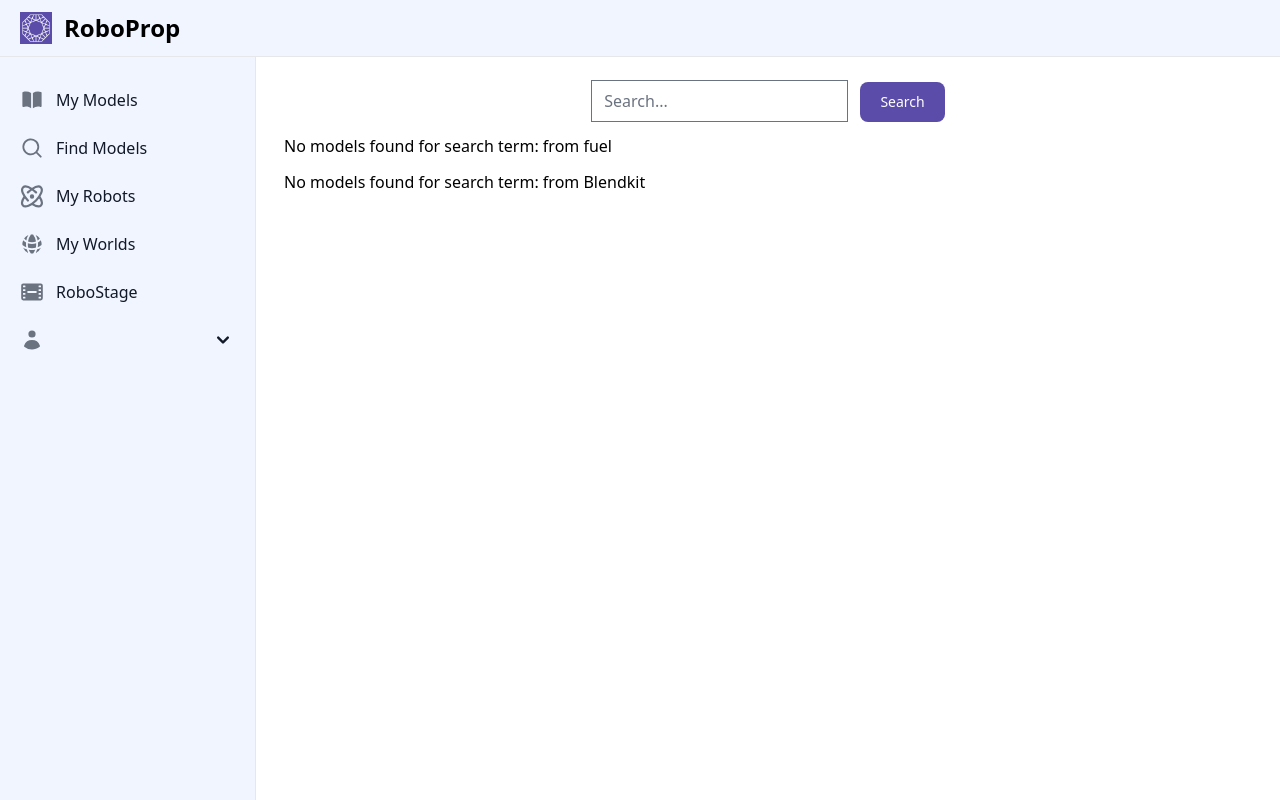
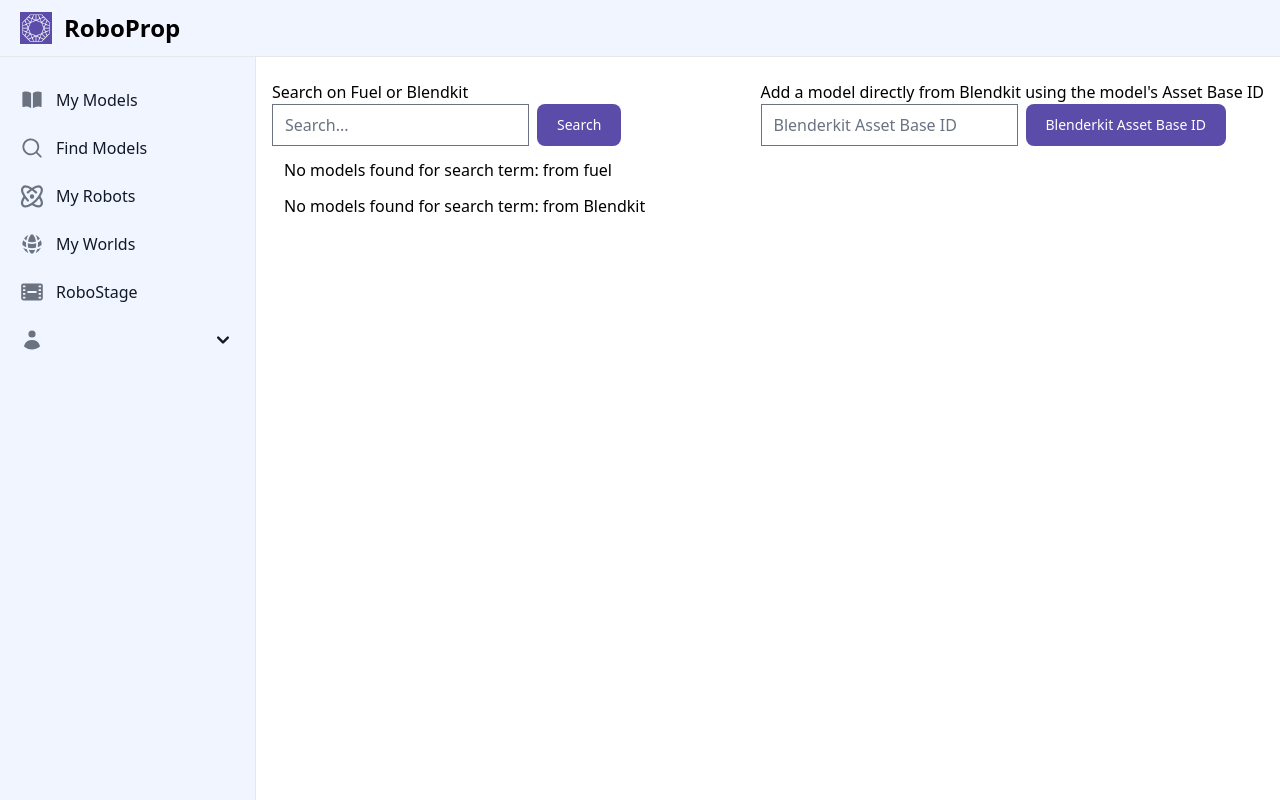
Before and after one commit to art-e-fact/RoboProp, a Django app: page /find-models/ in a window 1280 px wide. Run offline with Django 4.2, Linux system fonts and the light colour scheme; style sheets or scripts are compiled from the project's sources; some libraries are stand-ins or nearby versions.

Commit message:
Direct addition of blenderkit models (#59)
* JS to allow user direct input of assetbaseid

* Search by  asset base id for blenderkit

* search by asset-id

* cleanup

```diff
--- a/roboprop_client/views.py
+++ b/roboprop_client/views.py
@@ -427,6 +427,7 @@ def mymodel_detail(request, name):
 def find_models(request):
     # Check if there is a search query via GET
     search = request.GET.get("search", "")
+    blenderkit_id = request.GET.get("add-directly", "")
     fuel_models = []
     blendkit_models = []
 
@@ -440,6 +441,14 @@ def find_models(request):
         for result in search_results["blendkit"]:
             blendkit_model_details = _get_blendkit_model_details(result)
             blendkit_models.append(blendkit_model_details)
+    elif blenderkit_id:
+        result = requests.get(
+            f"https://www.blenderkit.com/api/v1/search/?query=asset_base_id:{blenderkit_id}"
+        )
+        data = result.json()["results"][0]
+        blendkit_model_details = _get_blendkit_model_details(data)
+        blendkit_models.append(blendkit_model_details)
+
     context = {
         "search": search,
         "fuel_models": fuel_models,
--- a/templates/find-models.html
+++ b/templates/find-models.html
@@ -3,11 +3,21 @@
 {% block title %}Find Models{% endblock %}
 
 {% block content %}
-    <div class="flex justify-center">
-        <form method="get" action="{% url 'find-models' %}">
-            <input type="text" name="search" placeholder="Search...">
-            <button type="submit" class="text-white bg-action focus:ring-4 focus:outline-none focus:ring-blue-300 font-medium rounded-lg text-sm w-full sm:w-auto px-5 py-2.5 text-center ml-2">Search</button>
-        </form>
+    <div class="flex justify-between">
+        <div class="flex flex-col">
+            <p>Search on Fuel or Blendkit</p>
+            <form method="get" action="{% url 'find-models' %}" class="flex">
+                <input type="text" name="search" placeholder="Search..." class="mr-2">
+                <button type="submit" class="text-white bg-action focus:ring-4 focus:outline-none focus:ring-blue-300 font-medium rounded-lg text-sm px-5 py-2.5 text-center">Search</button>
+            </form>
+        </div>
+        <div class="flex flex-col">
+            <p>Add a model directly from Blendkit using the model's Asset Base ID</p>
+            <form method="get" action="{% url 'find-models' %}" class="flex">
+                <input type="text" name="add-directly" placeholder="Blenderkit Asset Base ID" class="mr-2">
+                <button type="submit" class="text-white bg-action focus:ring-4 focus:outline-none focus:ring-blue-300 font-medium rounded-lg text-sm px-5 py-2.5 text-center">Blenderkit Asset Base ID</button>
+            </form>
+        </div>
     </div>
 
     {% if fuel_models %}
@@ -56,7 +66,6 @@
     {% if search and not fuel_models and not blendkit_models %}
         <p class="m-3">No models found for search term: {{ search }} </p>
     {% endif %}
-
     <script>
         function addModel(data) {
             const notification = document.querySelector('#notification');
@@ -104,5 +113,6 @@
             };
             addModel(data);
         }
+
     </script>
 {% endblock %}
```
